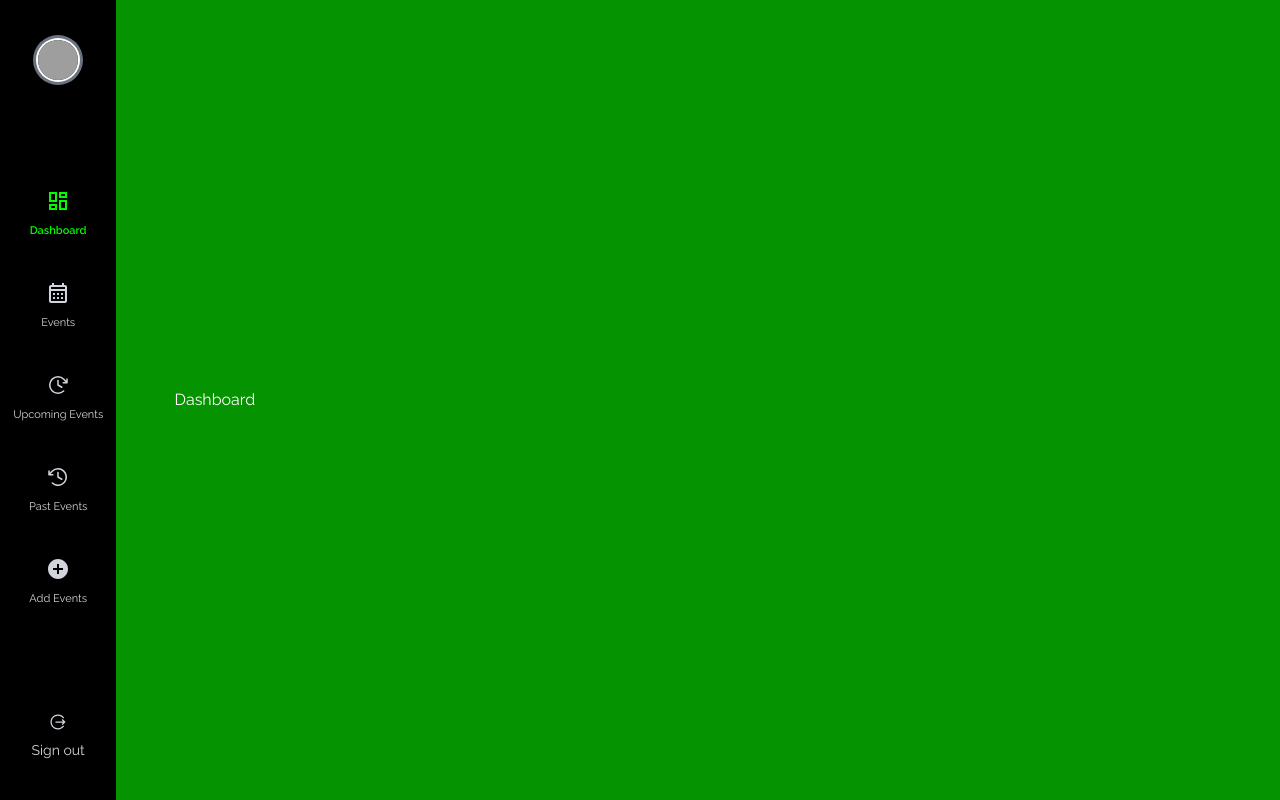
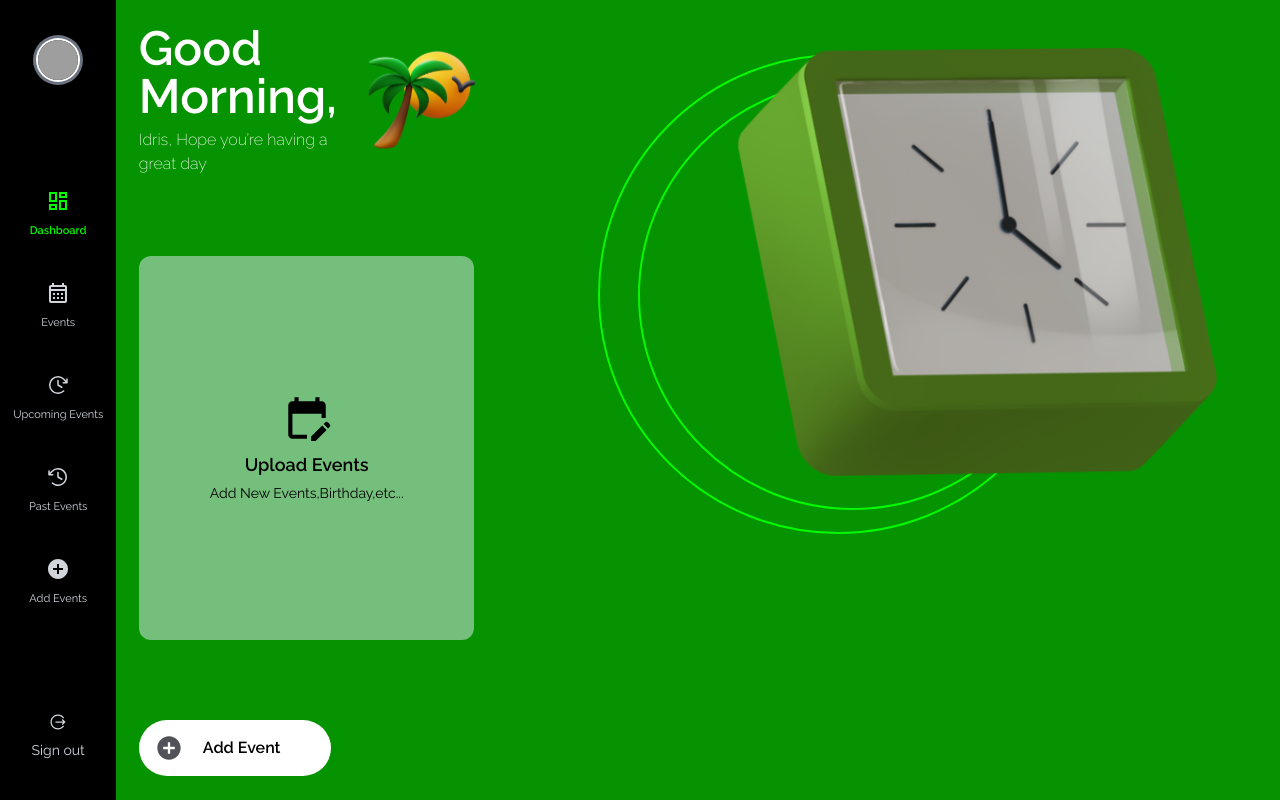
Before and after one commit to theolodocoder/D-day-frontend, a React (Vite) app: page /app/dashboard in a window 1280 px wide. Built offline with nearby package versions, Linux system fonts and the light colour scheme; grey boxes are pictures that could not be loaded.

Commit message:
modified clock component

```diff
--- a/src/components/Clock.tsx
+++ b/src/components/Clock.tsx
@@ -1,8 +1,12 @@
-const Clock = () => {
+interface ClockProps {
+  size: "lg" | "md" | "sm";
+}
+const Clock = ({ size }: ClockProps) => {
   return (
     <div className="relative">
-      <div className="absolute inset-0 -left-20 top-14 w-[450px] h-[450px] border-2 border-[#05f900] rounded-full ring-2 ring-[#05f900] ring-offset-black ring-offset-[30px]"></div>
-      <img src="/clock.svg" alt="clock-image" className="tranform scale-90" />
+      <div className="absolute inset-0 -left-[60px] top-14 w-[430px] h-[430px] border-2 border-[#05f900] rounded-full"></div>
+      <div className="absolute inset-0 -left-[100px] top-[30px] w-[480px] h-[480px] border-2 border-[#05f900] rounded-full"></div>
+      <img src="/clock.svg" alt="clock-image" className={"tranform scale-90"} />
     </div>
   );
 };
--- a/src/components/Upload.tsx
+++ b/src/components/Upload.tsx
@@ -2,11 +2,11 @@ import { MdEditCalendar } from "react-icons/md";
 
 export default function Upload() {
   return (
-    <div className="bg-[#E3EBF680] w-full h-96 flex justify-center items-center">
-      <div>
-        <MdEditCalendar size={30} />
-        <h3>Upload Events</h3>
-        <p>Add New Events,Birthday,etc...</p>
+    <div className="bg-[#E3EBF680] w-full h-96 flex justify-center items-center rounded-xl text-black cursor-pointer">
+      <div className="text-center">
+        <MdEditCalendar size={50} className="mx-auto" />
+        <h3 className="mt-2 font-semibold text-lg mb-1">Upload Events</h3>
+        <p className="text-sm">Add New Events,Birthday,etc...</p>
       </div>
     </div>
   );
--- a/src/features/dashboard/index.tsx
+++ b/src/features/dashboard/index.tsx
@@ -0,0 +1,33 @@
+import { MdAddCircle } from "react-icons/md";
+import Button from "../../components/Button";
+import Upload from "../../components/Upload";
+import Clock from "../../components/Clock";
+
+const Dashboard = () => {
+  return (
+    <div className="flex gap-x-[20%] w-full">
+      <div className="w-[30%] flex flex-col gap-y-20">
+        <div className="flex gap-x-5 items-center">
+          <div>
+            <h1 className="text-5xl font-semibold mb-2">Good Morning,</h1>
+            <p className="font-extralight">
+              Idris, Hope you’re having a great day
+            </p>
+          </div>
+          <img src="/tree.svg" alt="tree-svg" width={130} />
+        </div>
+        {/* Upload component */}
+        <div>
+          <Upload />
+        </div>
+        {/* Button component */}
+        <Button content={"Add Event"} icon={MdAddCircle} other="bg-white" />
+      </div>
+      <div className="w-[50%]">
+        <Clock />
+      </div>
+    </div>
+  );
+};
+
+export default Dashboard;
--- a/src/features/events/index.tsx
+++ b/src/features/events/index.tsx
@@ -3,6 +3,7 @@ import { FiSearch } from "react-icons/fi";
 import EventCard from "./components/EventCard";
 import Button from "../../components/Button";
 import { MdAddCircle } from "react-icons/md";
+import Upload from "../../components/Upload";
 
 const Event = () => {
   const inputRef = useRef<HTMLInputElement>(null);
@@ -74,8 +75,14 @@ const Event = () => {
           </div>
         </div>
       </div>
-      <div className="">
+
+      {/* Lhs */}
+      <div className="w-[30%]">
         <Button content={"Add Event"} icon={MdAddCircle} other="bg-white" />
+        {/*  Upload component */}
+        <div className="mt-10">
+          <Upload />
+        </div>
       </div>
     </div>
   );
--- a/src/pages/Dashboard.tsx
+++ b/src/pages/Dashboard.tsx
@@ -1,5 +1,10 @@
-const Dashboard = () => {
-  return <div>Dashboard</div>;
+import Dashboard from "../features/dashboard";
+const InternalPage = () => {
+  return (
+    <div>
+      <Dashboard />
+    </div>
+  );
 };
 
-export default Dashboard;
+export default InternalPage;
```
